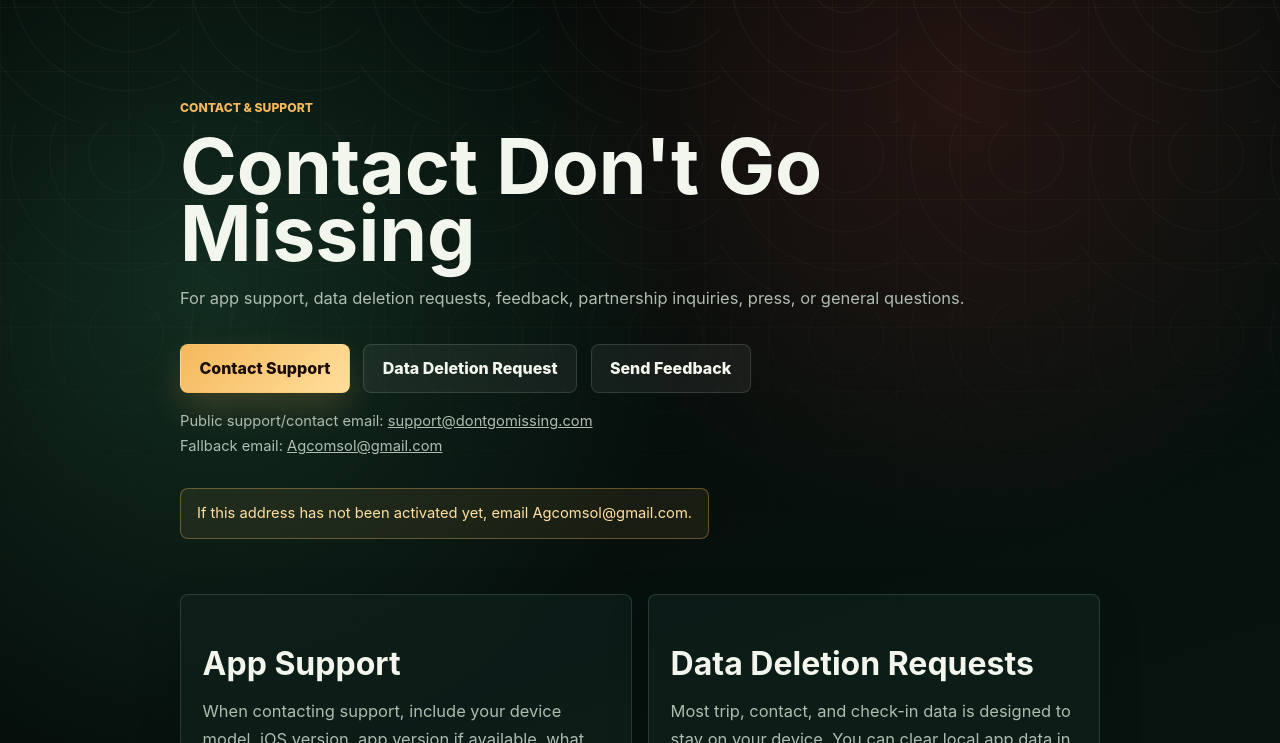
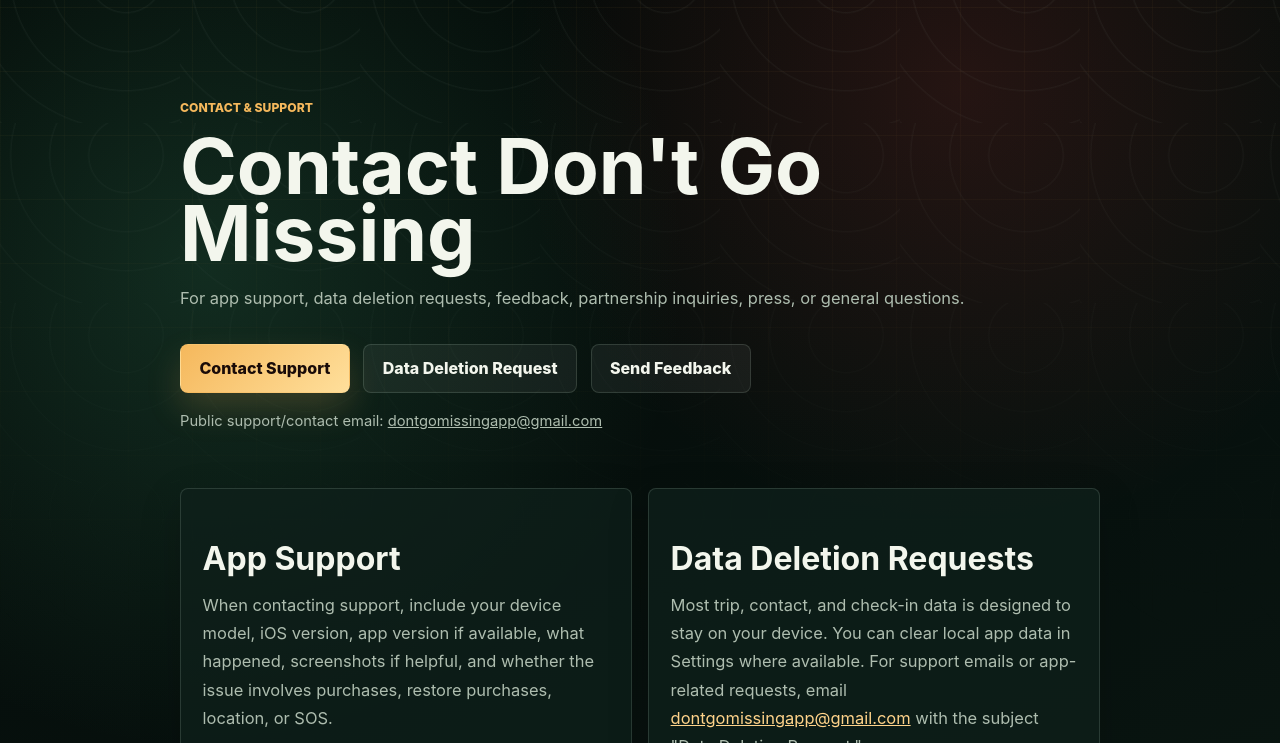
Before and after one commit to GreenGeezy/dont-go-missing-site, a plain HTML site: page contact/index.html in a window 1280 px wide. Shown: the part 57-800 px from the top of the page. Drawn offline with Linux system fonts and the light colour scheme.

Commit message:
Update public support email across site

```diff
--- a/contact/index.html
+++ b/contact/index.html
@@ -18,7 +18,7 @@
         "@type": "Organization",
         "name": "Don't Go Missing",
         "url": "https://dontgomissing.com/",
-        "email": "support@dontgomissing.com"
+        "email": "dontgomissingapp@gmail.com"
       },
       {
         "@type": "ContactPage",
@@ -48,12 +48,11 @@
       <h1>Contact Don't Go Missing</h1>
       <p>For app support, data deletion requests, feedback, partnership inquiries, press, or general questions.</p>
       <div class="cta-row">
-        <a class="button button-primary" href="mailto:support@dontgomissing.com?subject=Don't%20Go%20Missing%20Support">Contact Support</a>
-        <a class="button button-secondary" href="mailto:support@dontgomissing.com?subject=Data%20Deletion%20Request">Data Deletion Request</a>
-        <a class="button button-secondary" href="mailto:support@dontgomissing.com?subject=Feedback%20for%20Don't%20Go%20Missing">Send Feedback</a>
+        <a class="button button-primary" href="mailto:dontgomissingapp@gmail.com?subject=Don't%20Go%20Missing%20Support">Contact Support</a>
+        <a class="button button-secondary" href="mailto:dontgomissingapp@gmail.com?subject=Data%20Deletion%20Request">Data Deletion Request</a>
+        <a class="button button-secondary" href="mailto:dontgomissingapp@gmail.com?subject=Feedback%20for%20Don't%20Go%20Missing">Send Feedback</a>
       </div>
-      <p class="fine-print">Public support/contact email: <a href="mailto:support@dontgomissing.com">support@dontgomissing.com</a><br>Fallback email: <a href="mailto:Agcomsol@gmail.com">Agcomsol@gmail.com</a></p>
-      <p class="notice">If this address has not been activated yet, email Agcomsol@gmail.com.</p>
+      <p class="fine-print">Public support/contact email: <a href="mailto:dontgomissingapp@gmail.com">dontgomissingapp@gmail.com</a></p>
     </section>
 
     <section class="legal-content support-grid">
@@ -64,7 +63,7 @@
 
       <article>
         <h2>Data Deletion Requests</h2>
-        <p>Most trip, contact, and check-in data is designed to stay on your device. You can clear local app data in Settings where available. For support emails or app-related requests, email <a href="mailto:support@dontgomissing.com?subject=Data%20Deletion%20Request">support@dontgomissing.com</a> with the subject "Data Deletion Request."</p>
+        <p>Most trip, contact, and check-in data is designed to stay on your device. You can clear local app data in Settings where available. For support emails or app-related requests, email <a href="mailto:dontgomissingapp@gmail.com?subject=Data%20Deletion%20Request">dontgomissingapp@gmail.com</a> with the subject "Data Deletion Request."</p>
       </article>
 
       <article>
@@ -100,7 +99,7 @@
       <a href="/privacy">Privacy Policy</a>
       <a href="/contact">Contact</a>
       <a href="https://www.apple.com/legal/internet-services/itunes/dev/stdeula/">Apple Standard EULA</a>
-      <a href="mailto:support@dontgomissing.com">support@dontgomissing.com</a>
+      <a href="mailto:dontgomissingapp@gmail.com">dontgomissingapp@gmail.com</a>
     </nav>
     <p>&copy; 2026 Don't Go Missing</p>
   </footer>
```
Also changed, not shown: index.html (+4 -4 lines), privacy/index.html (+3 -3 lines), 1 other file.
